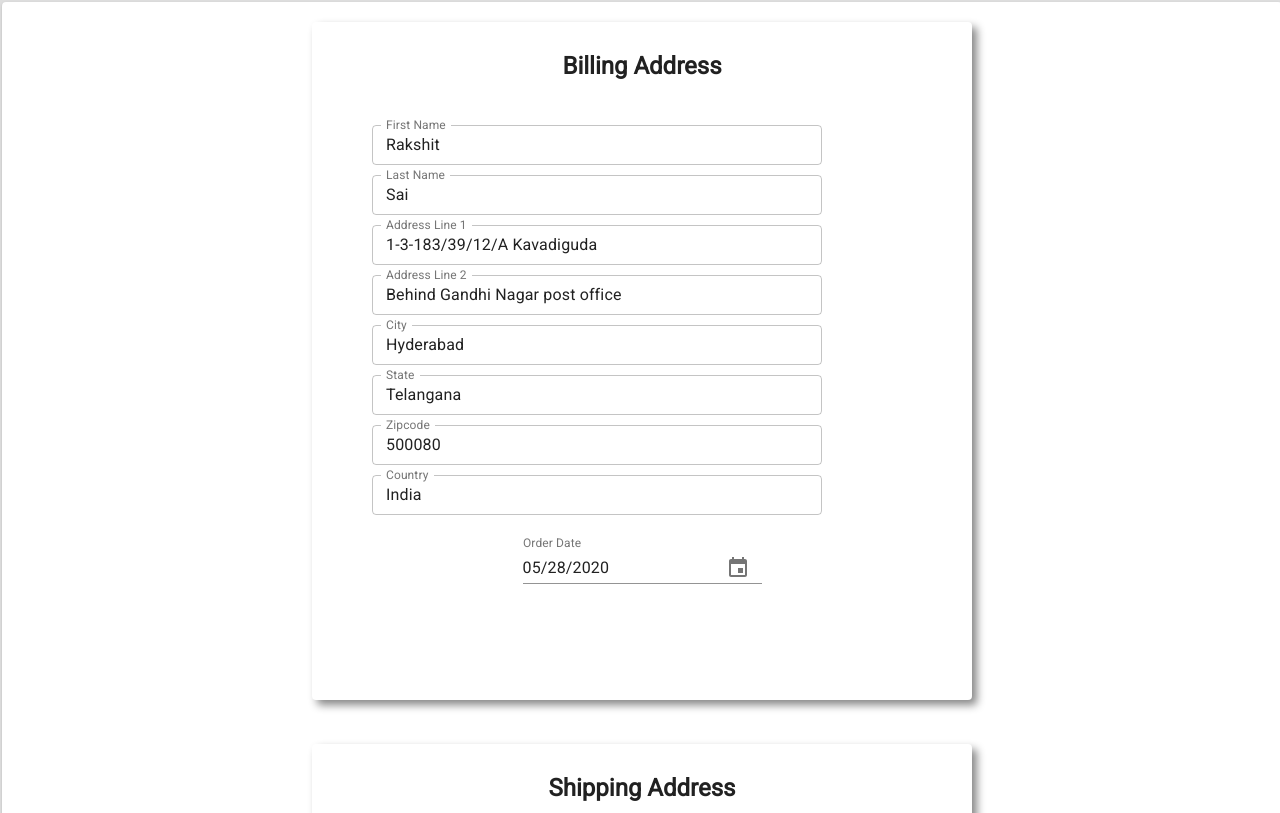
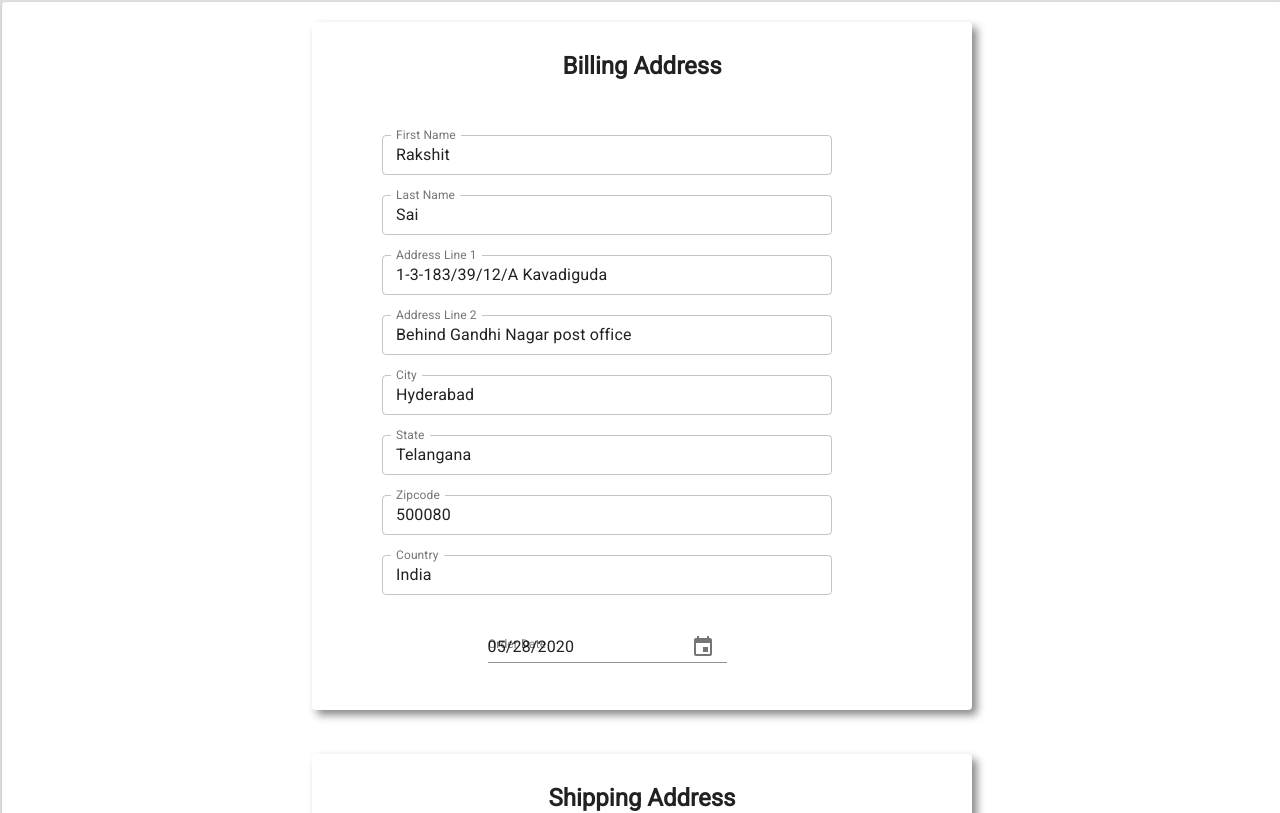
Before and after one commit to rak-shit/Edit-CO, a React (Create React App) app: page / in a window 1280 px wide. Shown: the top 813 px of the page. Built offline with nearby package versions, Linux system fonts and the light colour scheme.

Commit message:
code enhancement

```diff
--- a/src/components/Forms.js
+++ b/src/components/Forms.js
@@ -96,7 +96,8 @@ export class Forms extends Component {
                                     }
                                 })
                             }
-                            <MuiPickersUtilsProvider utils={DateFnsUtils} className={classes.date}>
+                            <FormControl className={classes.formControl}>
+                                <MuiPickersUtilsProvider utils={DateFnsUtils}>
                                     <KeyboardDatePicker
                                         disableToolbar
                                         variant="inline"
@@ -105,12 +106,14 @@ export class Forms extends Component {
                                         id="date-picker-inline"
                                         label="Order Date"
                                         value={this.state.selectedDate}
+                                        className={classes.date}
                                         onChange={this.handleDateChange}
                                         KeyboardButtonProps={{
                                             'aria-label': 'change date',
                                         }}
                                     />
                                 </MuiPickersUtilsProvider>
+                            </FormControl>
                         </form>
                     </div>
                 </Card>
--- a/src/styles/formStyle.js
+++ b/src/styles/formStyle.js
@@ -1,7 +1,8 @@
 const billingStyles = theme => ({
     form: {
         width: "600px",
-        height: "550px"
+        height: "550px",
+        alignItems: "center"
     },
     block: {
         display: "inline-block",
@@ -12,13 +13,15 @@ const billingStyles = theme => ({
     formControl: {
         display: "block",
         width: "500px",
-        padding: "5px"
+        padding: "5px",
+        margin: "10px",
     },
     textBox: {
         width: "450px"
     },
     date: {
         display: "inline",
+        width: "50%"
     }
 });
 
```
Lines whose indentation alone changed are shown as unchanged.
